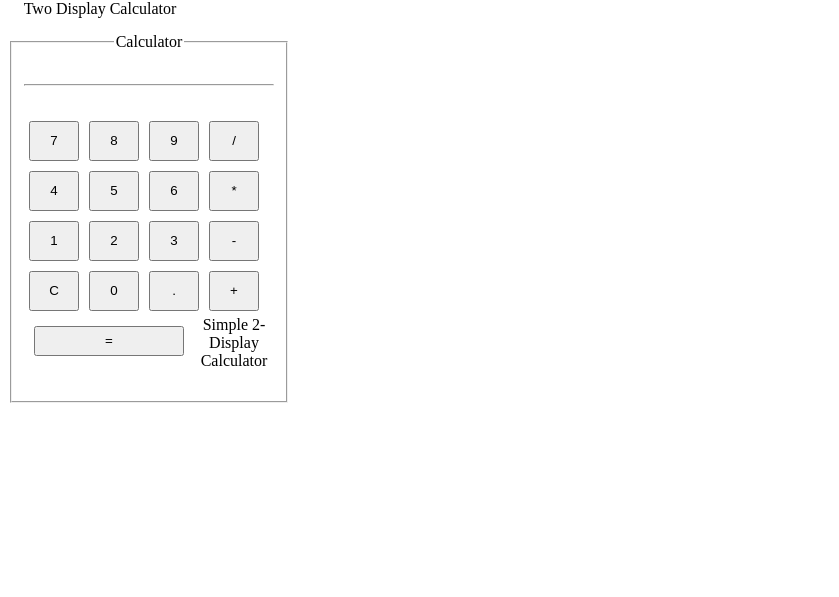
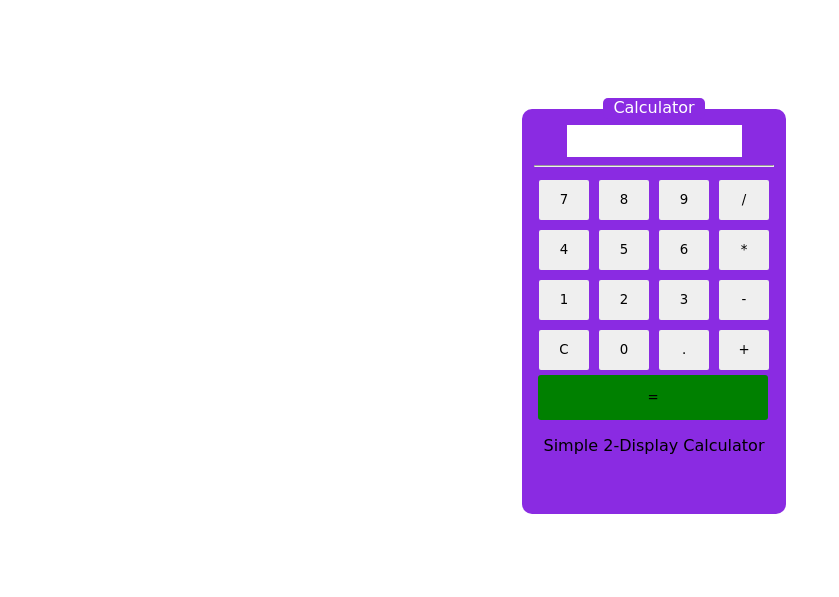
Before and after one commit to omoluabidotcom/Basic-php-calculator, a PHP site: page / in a window 1280 px wide. Shown: the top 597 px of the page, without its empty margins (0-839 px from the left). Run offline with PHP 8.4, Linux system fonts and the light colour scheme.

Commit message:
Another bit of style modification is made

```diff
--- a/index.php
+++ b/index.php
@@ -18,7 +18,7 @@ include 'inc/autoload.inc.php';
    <meta name="viewport" content="width=device-width, initial-scale=1.0" />
 
    <title>
-     Two Display Calculator
+
    </title>
 
    <link href="styles.css" type="text/css" rel="stylesheet" />
@@ -26,7 +26,9 @@ include 'inc/autoload.inc.php';
  </head>
 
  <body>
-   <fieldset class="container">
+
+  <div class="container" id="container" >
+   <fieldset class="field_container">
 
        <legend class="legend" id="legend"> Calculator </legend>
 
@@ -66,9 +68,10 @@ include 'inc/autoload.inc.php';
         <!-- Below the submit button is added -->
         <input type="submit" name="submit" value="=" class="submit" id="submit" />
 
-        <p class="sub_header" > Simple 2-Display Calculator </p>
     </form>
-  </fieldset>
 
+    <p class="sub_header" > Simple 2-Display Calculator </p>
+   </fieldset>
+  </div>
  </body>
 </html>
--- a/styles.css
+++ b/styles.css
@@ -1,33 +1,49 @@
 * {
-    display: block;
-}
+    /* display: block; */
+    font-family: cursive;
 
-body {
-    text-align: center;
-    height: 400px;
-    width: 250px;
 }
 
 .container {
+    padding-top: 90px;
+    margin: auto;
+    text-align: center;
     display: block;
-    height: 350px;
-    width: 250px;
+    height: 500px;
+    width: 240px;
+
+}
+
+fieldset {
+   background-color: blueviolet;
+   height: 400px;
+   border-radius: 10px;
+   border: 1px;
+}
+
+.legend {
+    display: inline;
+    background-color: blueviolet;
+    color: white;
+    padding:0px 10px 2px 10px;
+    border-radius:5px;
 }
 
 .numberSpace {
     border: 0px;
-
+    height: 30px;
+    background-color: white;
 }
 
-title {
-    text-align: center;
-    width: 200px;
-    height: 25px;
+.answer {
+    height: 20px;
+    background-color: white;
+    width: 230px;
+    margin-bottom: 10px;
 }
 
 hr {
-    margin-top: 10px;
-    margin-bottom: 30px;
+    opacity: 0.5px;
 }
 
 .numb {
@@ -36,6 +52,8 @@ hr {
     width: 50px;
     height: 40px;
     margin: 5px;
+    border: 1px;
+    border-radius: 2px
 }
 
 .refresh {
@@ -44,17 +62,23 @@ hr {
     width: 50px;
     height: 40px;
     margin: 5px;
+    border-radius: 2px;
+    border: 1px;
 }
 
 .submit {
     display: block;
-    float: left;
-    width: 150px;
-    height: 30px;
-    margin: 10px;
+    width: 230px;
+    height: 45px;
+    margin-top: 30px;
     text-align: center;
+    margin-left: 4px;
+    background-color: green;
+    border-radius: 3px;
+    border: 1px;
 }
 
 .sub_header {
     display: block;
+    width: 240px;
 }
```
